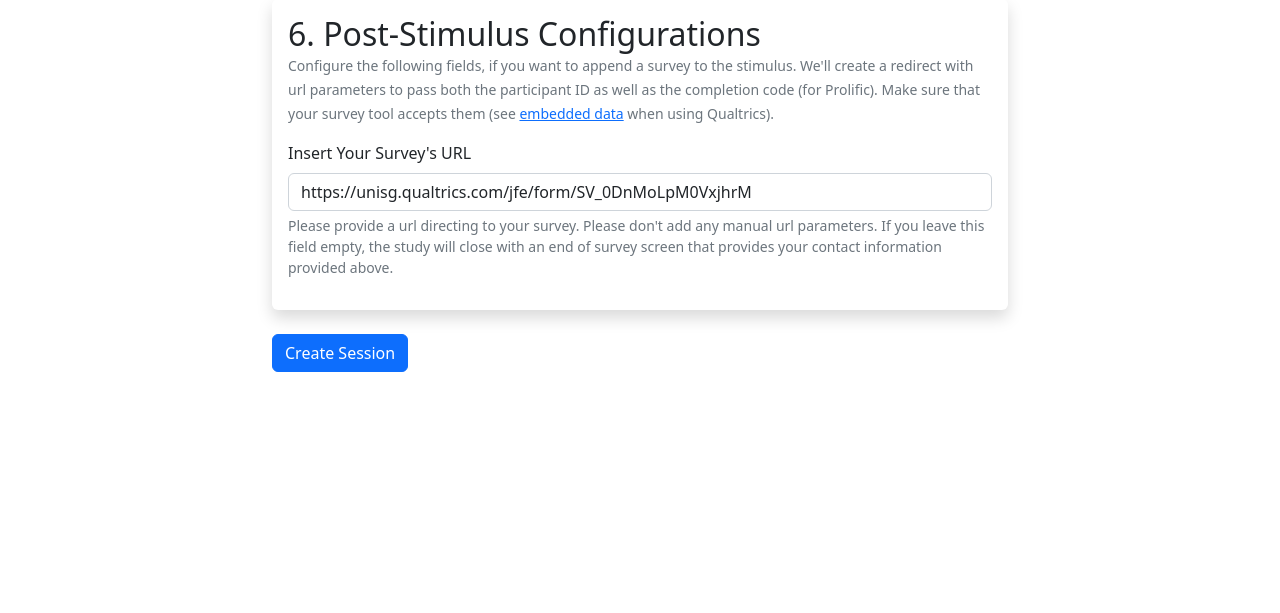
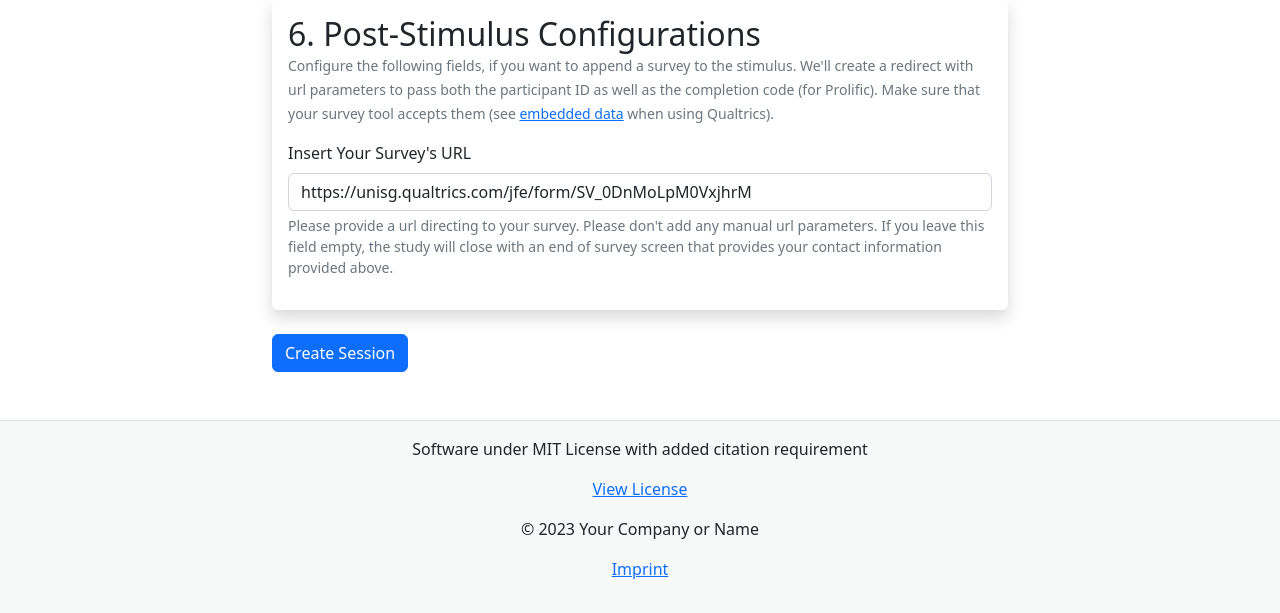
Before and after one commit to Howquez/oFeeds-config, a Flask app: page / in a window 1280 px wide. Shown: the part 2270-2883 px from the top of the page. Before the commit the page ends 2642 px from the top, so only its background shows below. Run offline with Flask 3, Linux system fonts and the light colour scheme.

Commit message:
add footer

```diff
--- a/templates/index.html
+++ b/templates/index.html
@@ -268,5 +268,17 @@
         </div>
     </div>
 </div>
+
+<footer class="bg-light text-center text-lg-start mt-4">
+    <div class="text-center p-3 bg-light border-top border-opacity-50 bg-opacity-50">
+        <p>Software under MIT License with added citation requirement</p>
+        <p><a href="https://github.com/Howquez/oFeeds/blob/main/LICENSE" target="_blank">View License</a></p>
+        <p>© 2023 Your Company or Name</p> <!-- Replace with your company or personal name -->
+        <p>
+            <a href="IMPRINT_URL" target="_blank">Imprint</a> <!-- Replace IMPRINT_URL with the URL to your imprint page, if available -->
+        </p>
+    </div>
+</footer>
+
 </body>
 </html>
```
